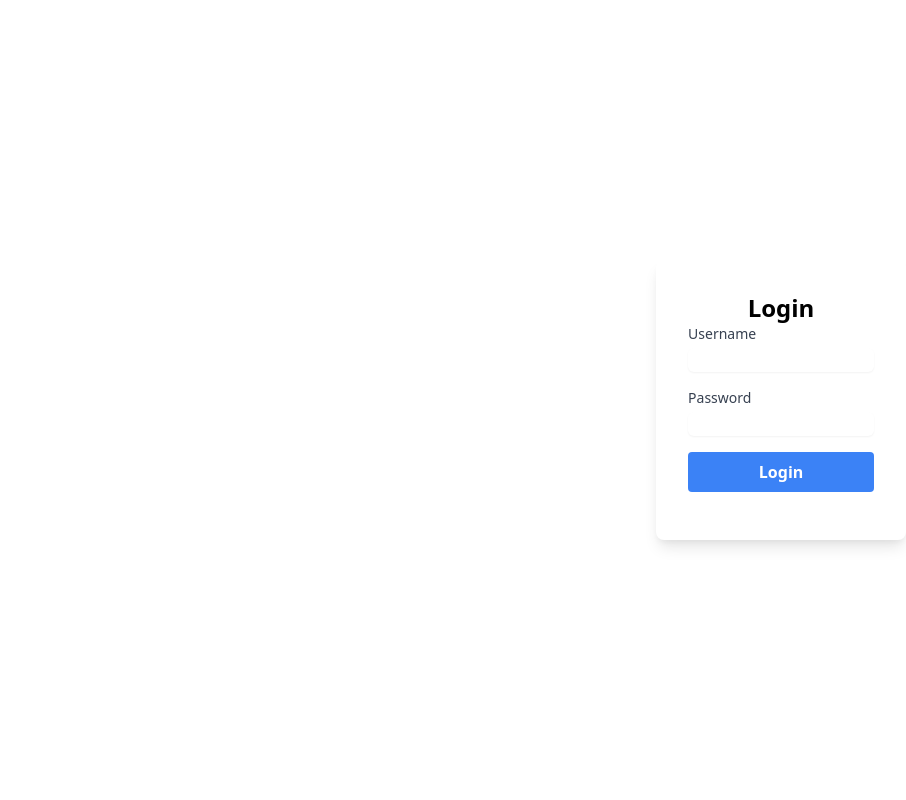
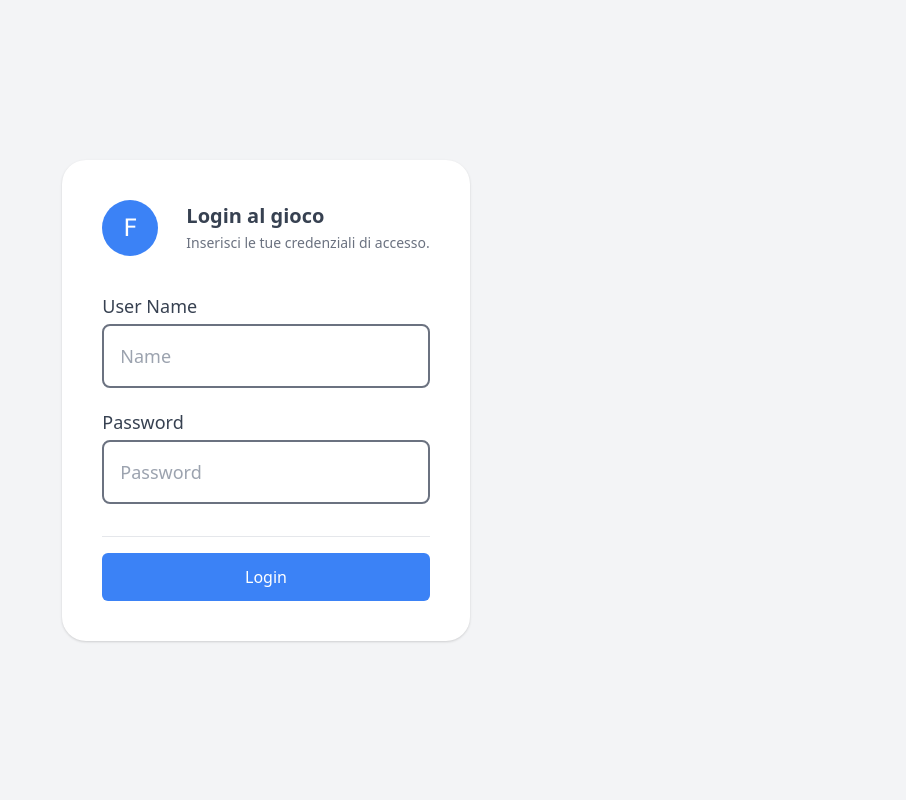
Before and after one commit to Ai2045/FlaskyRunner_Game_Web, a Flask app: page /login in a window 1280 px wide. Shown: the whole page, without its empty margins (374-1280 px from the left). Run offline with Flask 3, Linux system fonts and the light colour scheme.

Commit message:
login page

```diff
--- a/app/__init__.py
+++ b/app/__init__.py
@@ -2,6 +2,7 @@ from flask import Flask
 from flask_sqlalchemy import SQLAlchemy
 
 app = Flask(__name__)
+app.secret_key = b'super secret'
 app.config['SQLALCHEMY_DATABASE_URI'] = 'sqlite:///game.db'
 db = SQLAlchemy(app)
 
--- a/app/routes.py
+++ b/app/routes.py
@@ -1,10 +1,28 @@
-from flask import render_template
+from flask import render_template, request, redirect, url_for, abort, session
 from app import app, db
 
 from app.models.db import Users, Scores
 
+
 def setup_routes(app):
     @app.route('/')
-    @app.route('/login')
+    def index():
+        if 'username' in session:
+            return render_template('index.html', username=session['username'])
+        return render_template('index.html')
+
+    @app.route('/login', methods=['GET', 'POST'])
     def login():
+        if request.method == 'POST':
+            print(request.form)
+            username = request.form['username']
+            password = request.form['password']
+            user = Users.query.filter_by(username=username).first()
+            print(user)
+            print(user.username)
+            if user is not None and password == user.password:
+                session['username'] = user.username
+                return redirect(url_for('index'))
+            else:
+                return abort(401)
         return render_template('login.html')
--- a/app/static/src/input.css
+++ /dev/null
@@ -1,3 +0,0 @@
-@tailwind base;
-@tailwind components;
-@tailwind utilities;
--- a/app/templates/login.html
+++ b/app/templates/login.html
@@ -4,28 +4,45 @@
     <meta charset="UTF-8">
     <meta content="width=device-width, initial-scale=1.0" name="viewport">
     <title>Merge TailwindCSS into Flask app</title>
-    <link href="https://cdn.jsdelivr.net/npm/tailwindcss@2.2.19/dist/tailwind.min.css" rel="stylesheet">
+    <link href="https://cdn.jsdelivr.net/npm/tailwindcss@2.2.7/dist/tailwind.min.css" rel="stylesheet">
 </head>
 
-<body>
-    <div class="container mx-auto">
-        <div class="flex justify-center items-center h-screen">
-            <div class="w-full max"></div>
-            <div class="bg-white p-8 rounded-lg shadow-lg">
-                <h2 class="text-2xl font-bold text-center">Login</h2>
-                <form action="{{url_for('login')}}" method="POST">
-                    <div class="mb-4">
-                        <label for="username" class="block text-sm font-medium text-gray-700">Username</label>
-                        <input type="text" name="username" id="username" class="form-input mt-1 block w-full rounded-md border-gray-300 shadow-sm focus:border-indigo-300 focus:ring focus:ring-indigo-200 focus:ring-opacity-50">
+
+<body class="min-h-screen bg-gray-100 py-6 flex flex-col justify-center sm:py-12">
+    <div class="relative py-3 sm:max-w-xl sm:mx-auto">
+        <div class="relative px-4 py-10 bg-white mx-8 md:mx-0 shadow rounded-3xl sm:p-10">
+            <div class="max-w-md mx-auto">
+                <div class="flex items-center space-x-5">
+                    <div class="h-14 w-14 bg-blue-500 rounded-full flex flex-shrink-0 justify-center items-center text-white text-2xl font-mono">
+                        F
                     </div>
-                    <div class="mb-4">
-                        <label for="password" class="block text-sm font-medium text-gray-700">Password</label>
-                        <input type="password" name="password" id="password" class="form-input mt-1 block w-full rounded-md border-gray-300 shadow-sm focus:border-indigo-300 focus:ring focus:ring-indigo-200 focus:ring-opacity-50">
+                    <div class="block pl-2 font-semibold text-xl self-start text-gray-700">
+                        <h2 class="leading-relaxed">Login al gioco</h2>
+                        <p class="text-sm text-gray-500 font-normal leading-relaxed">Inserisci le tue credenziali di accesso.</p>
                     </div>
-                    <div class="mb-4">
-                        <button type="submit" class="w-full bg-blue-500 hover:bg-blue-700 text-white font-bold py-2 px-4 rounded">Login</button>
+                </div>
+                <form action="/login" method="post">
+                    <div class="divide-y divide-gray-200">
+                        <div class="py-8 text-base leading-6 space-y-4 text-gray-700 sm:text-lg sm:leading-7">
+                            <div class="flex flex-col">
+                                <label class="leading-loose">User Name</label>
+                                <input type="text" name="username" class="p-4 border-2 border-gray-500 rounded-lg" placeholder="Name">
+                            </div>
+                            <div class="flex flex-col">
+                                <label class="leading-loose">Password</label>
+                                <input type="password" name="password" class="p-4 border-2 border-gray-500 rounded-lg" placeholder="Password">
+                            </div>
+                        </div>
+                        <div class="pt-4 flex items-center space-x-4">
+                            <button class="flex justify-center items-center w-full text-white px-4 py-3 rounded-md focus:outline-none bg-blue-500">
+                                Login
+                            </button>
+                        </div>
                     </div>
                 </form>
+            </div>
+        </div>
+    </div>
+</body>
 
-</body>
 </html>
```
Also changed, not shown: app/templates/index.html (added, +18 -0 lines).
